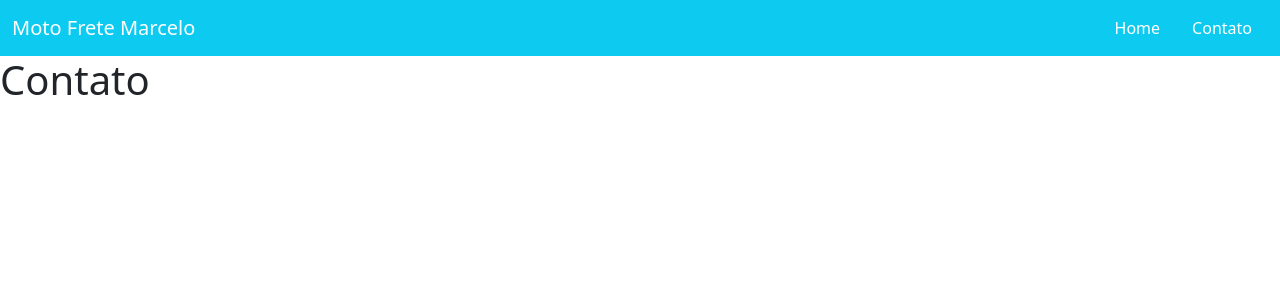
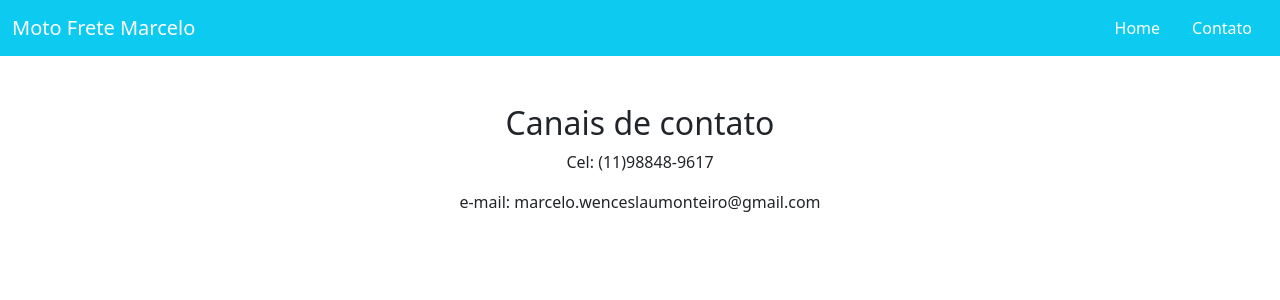
Before and after one commit to andretgsilveira/PI1-Univesp-Grupo-006, a Flask app: page /contato in a window 1280 px wide. Shown: the top 300 px of the page. Run offline with Flask 2, Linux system fonts and the light colour scheme; some libraries are stand-ins or nearby versions.

Commit message:
Adicionado informações na pagina de contato

```diff
--- a/app/static/css/style.css
+++ b/app/static/css/style.css
@@ -231,3 +231,11 @@
         height: 120px;
     }
 }
+
+.contato {
+    margin: 0 auto;
+}
+
+.contato > p {
+    text-align: center;
+}
--- a/app/templates/contato.html
+++ b/app/templates/contato.html
@@ -1,4 +1,9 @@
 {% extends 'base.html' %}
 {% block content %}
-  <h1>Contato</h1>
+  <section class="contato">
+    <br><br>
+    <h2>Canais de contato</h2>
+    <p>Cel: (11)98848-9617</p>
+    <p>e-mail: marcelo.wenceslaumonteiro@gmail.com</p>
+  </section>
 {% endblock %}
```
